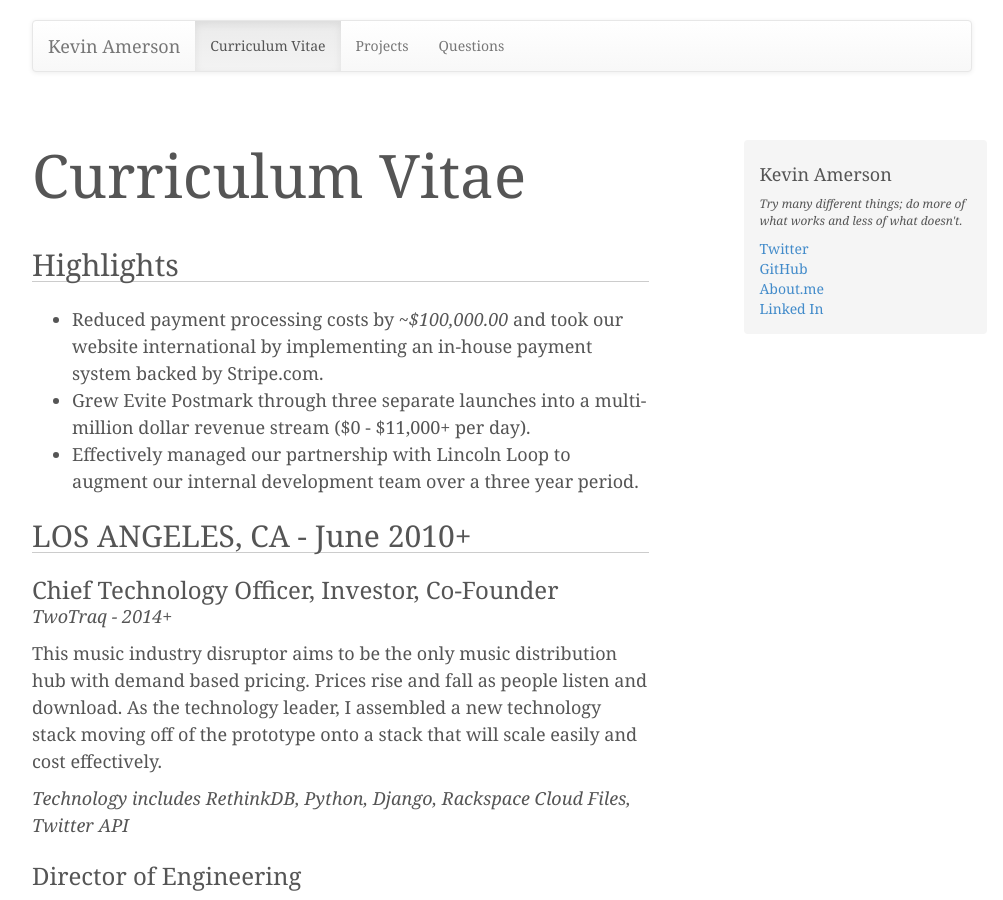
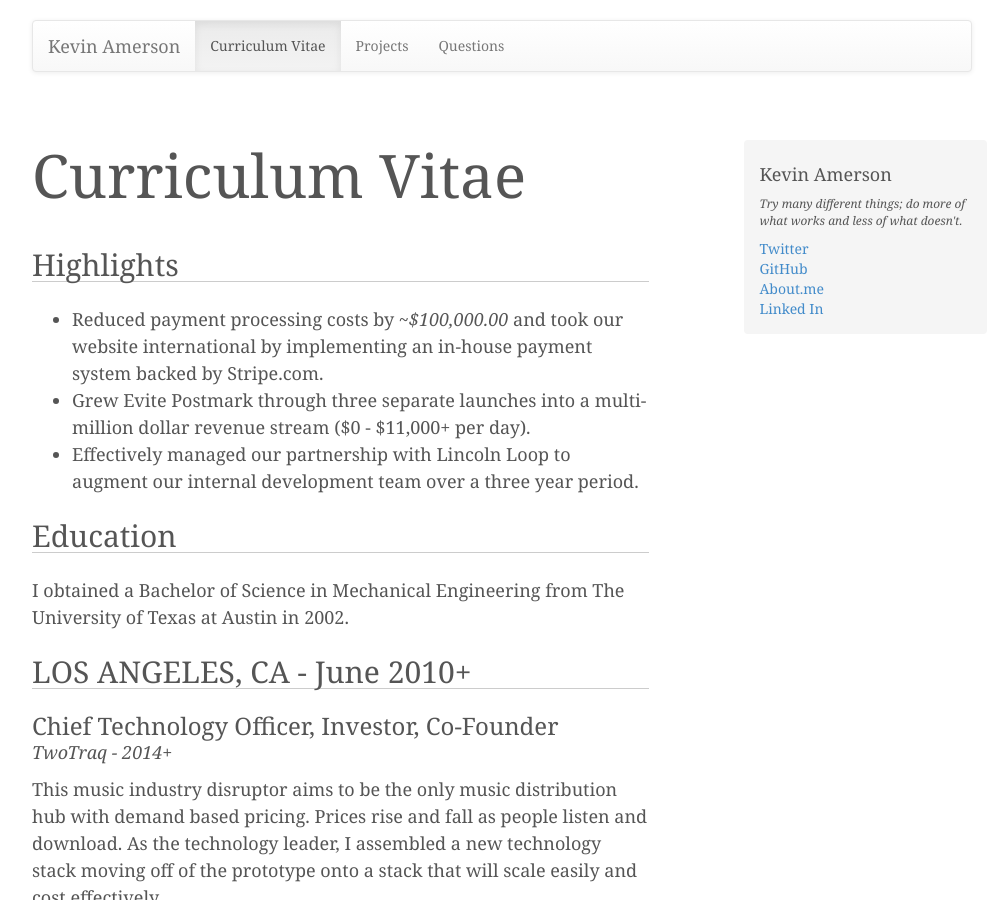
Before and after one commit to rayleyva/caoimhghin.github.io, a Jekyll site: the page built from cv.md, in a window 1280 px wide and 900 px high. Shown: the whole window, without its empty margins (138-1141 px from the left). Built offline with Jekyll 4.4.1, drawn with Linux system fonts in a browser that asks for light colours; nearby versions of some CDN libraries.

Commit message:
adding education

```diff
--- a/cv.md
+++ b/cv.md
@@ -11,6 +11,9 @@
 * Reduced payment processing costs by *~$100,000.00* and took our website international by implementing an in-house payment system backed by Stripe.com.
 * Grew Evite Postmark through three separate launches into a multi-million dollar revenue stream ($0 - $11,000+ per day).
 * Effectively managed our partnership with Lincoln Loop to augment our internal development team over a three year period.
+
+## Education
+I obtained a Bachelor of Science in Mechanical Engineering from The University of Texas at Austin in 2002.
 
 ## LOS ANGELES, CA - June 2010+
 
```
